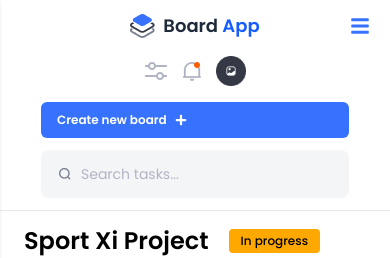
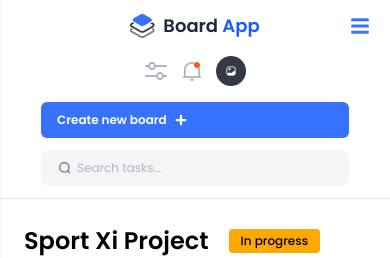
Before and after one commit to Yehan20/swimlane-dashboard, a Next.js app: page / in a window 390 px wide. Shown: the top 258 px of the page. Built offline with nearby package versions, Linux system fonts and the light colour scheme.

Commit message:
update styling

```diff
--- a/src/components/Header.tsx
+++ b/src/components/Header.tsx
@@ -49,6 +49,7 @@ export default function Header({ toggleSidebar }: HeaderProps) {
 
       {/* Search bar */}
       <div className="flex flex-col md:flex-row  gap-3">
+
         <button className="flex gap-2 items-center cursor-pointer  bg-blue font-semibold text-white px-4 py-[10px] text-xs
          rounded-md hover:opacity-80
         ">Create new board <FaPlus /></button>
@@ -62,7 +63,7 @@ export default function Header({ toggleSidebar }: HeaderProps) {
             placeholder="Search tasks..."
             value={searchQuery}
             onChange={(e) => setSearchQuery(e.target.value)}
-            className="p-1 focus:outline-0 border-0 text-sm w-64 placeholder:text-neutral-5"
+            className="md:p-1 md:text-sm focus:outline-0 border-0 text-xs w-64 placeholder:text-neutral-5"
           />
         </div>
 
```
